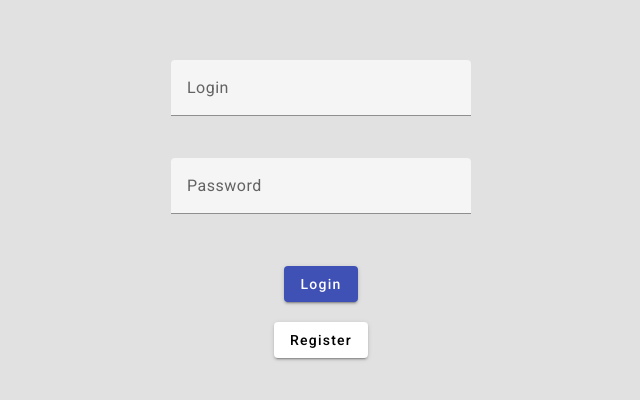
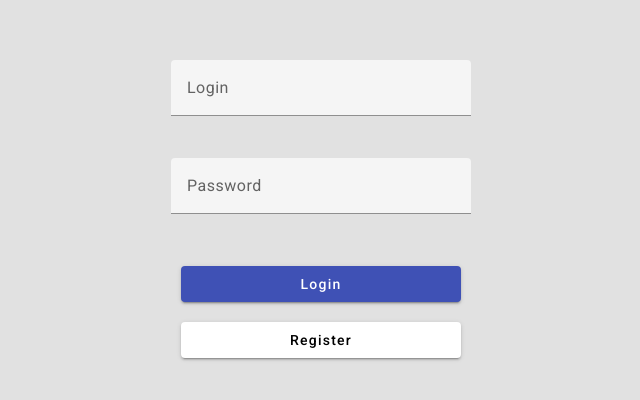
Before and after one commit to rafaelcbm/controle-financeiro-frontend, an Angular app: page /login in a window 1280 px wide. Shown: the part 196-596 px from the top of the page, without its empty margins (319-959 px from the left). Built offline with nearby package versions, Linux system fonts and the light colour scheme.

Commit message:
serviço de mensagens e refatoração

```diff
--- a/angular.json
+++ b/angular.json
@@ -102,5 +102,8 @@
         }
       }
     }
+  },
+  "cli": {
+    "analytics": false
   }
 }
--- a/src/app/components/contas/contas.component.html
+++ b/src/app/components/contas/contas.component.html
@@ -3,7 +3,7 @@
 
 <div class="form-container">
     <mat-form-field>
-        <input matInput placeholder="Nome Conta" [(ngModel)]="novoItem.nome">
+        <input matInput placeholder="Nome Conta" id="nome-conta" [(ngModel)]="novoItem.nome">
     </mat-form-field>
     <button mat-raised-button color="primary"
         (click)="adicionarAtualizarItem()">{{modo==='INCLUSAO'?'Adicionar':'Atualizar'}}</button>
--- a/src/app/components/contas/contas.component.ts
+++ b/src/app/components/contas/contas.component.ts
@@ -10,6 +10,7 @@ import { ContasService } from '../../services/contas.service';
 import { HeaderComponent } from '../header/header.component';
 
 import { MatCardModule } from '@angular/material/card';
+import { MessageService } from '../../services/message.service';
 
 @Component({
   selector: 'app-contas',
@@ -25,7 +26,7 @@ export class ContasComponent {
   modo: 'EDICAO' | 'INCLUSAO' = 'INCLUSAO';
 
 
-  constructor(private contasService: ContasService) { }
+  constructor(private contasService: ContasService, private messageService: MessageService) { }
 
   ngOnInit(): void {
     this.carregarContas();
@@ -50,6 +51,8 @@ export class ContasComponent {
             next: data => {
               this.carregarContas();
               this.novoItem.nome = '';
+
+              this.messageService.showMessage('Conta adicionada com sucesso.', 'Fechar');
             }
           });
     } else if (this.modo == 'EDICAO') {
@@ -60,8 +63,11 @@ export class ContasComponent {
               this.carregarContas();
               this.novoItem.nome = '';
               this.modo = 'INCLUSAO';
+
+              this.messageService.showMessage('Conta atualizada com sucesso.', 'Fechar');
             }
-          });
+          }
+        );
     }
   }
 
--- a/src/app/components/login/login.component.html
+++ b/src/app/components/login/login.component.html
@@ -8,6 +8,11 @@
             required>
     </mat-form-field>
 
-    <button mat-raised-button color="primary" type="submit">Login</button>
-    <button mat-raised-button color="secondary" type="button" (click)="register()">Register</button>
+    <div>
+        <button class="login-button" mat-raised-button color="primary" type="submit">Login</button>
+    </div>
+
+    <div>
+        <button class="register-button" mat-raised-button color="secondary" type="button" (click)="register()">Register</button>
+    </div>
 </form>
--- a/src/app/components/login/login.component.scss
+++ b/src/app/components/login/login.component.scss
@@ -14,4 +14,9 @@
 
   .login-form button {
     margin-top: 20px;
+    width: 20em;
   }
+
+  .login-button{
+    width: 10em;
+  }
--- a/src/app/components/login/login.component.ts
+++ b/src/app/components/login/login.component.ts
@@ -4,10 +4,10 @@ import { FormsModule } from '@angular/forms';
 import { MatButtonModule } from '@angular/material/button';
 import { MatFormFieldModule } from '@angular/material/form-field';
 import { MatInputModule } from '@angular/material/input';
-import { MatSnackBar } from '@angular/material/snack-bar';
 import { Router } from '@angular/router';
 import { AuthService } from '../../services/auth.service';
 import { LoginService } from '../../services/login.service';
+import { MessageService } from '../../services/message.service';
 
 
 @Component({
@@ -22,7 +22,7 @@ export class LoginComponent {
 
   loginData = { login: '', password: '' };
 
-  constructor(private loginService: LoginService, private router: Router, private _snackBar: MatSnackBar, private authService: AuthService) { }
+  constructor(private loginService: LoginService, private router: Router, private messageService: MessageService, private authService: AuthService) { }
 
   login() {
     this.loginService.login(this.loginData).subscribe(
@@ -34,11 +34,7 @@ export class LoginComponent {
 
           let user = this.authService.getUser();
 
-          this._snackBar.open(`Bem Vindo, ${user}! `, 'Fechar', {
-            duration: 3000,
-            horizontalPosition: 'right',
-            verticalPosition: 'top',
-          });
+          this.messageService.showMessage(`Bem Vindo, ${user}! `, 'Fechar');
           this.router.navigate(['/home']);
         }
       }
--- a/src/app/components/register/register.component.ts
+++ b/src/app/components/register/register.component.ts
@@ -1,12 +1,12 @@
 import { Component } from '@angular/core';
-import { MatInputModule } from '@angular/material/input';
-import { MatFormFieldModule } from '@angular/material/form-field';
 import { FormsModule } from '@angular/forms';
 import { MatButtonModule } from '@angular/material/button';
+import { MatFormFieldModule } from '@angular/material/form-field';
+import { MatInputModule } from '@angular/material/input';
 import { MatSelectModule } from '@angular/material/select';
+import { Router } from '@angular/router';
+import { MessageService } from '../../services/message.service';
 import { RegisterService } from '../../services/register.service';
-import { MatSnackBar } from '@angular/material/snack-bar';
-import { Router } from '@angular/router';
 
 @Component({
   selector: 'app-register',
@@ -18,29 +18,20 @@ import { Router } from '@angular/router';
 export class RegisterComponent {
   registerData = { login: '', password: '', role: '' };
 
-  constructor(private registerService: RegisterService, private router: Router, private _snackBar: MatSnackBar) { }
+  constructor(private registerService: RegisterService, private router: Router, private messageService: MessageService) { }
 
   register() {
 
     //TODO: Implementar diferença entre perfis
-    this.registerData.role='ADMIN';
+    this.registerData.role = 'ADMIN';
 
     this.registerService.register(this.registerData).subscribe(
       {
         next: (response: any) => {
           console.log('Registro bem-sucedido:', response);
 
-          this._snackBar.open('Registro bem sucedido!', 'Fechar', {
-            duration: 3000,
-            horizontalPosition: 'right',
-            verticalPosition: 'top',
-          });
-
+          this.messageService.showMessage('Registro bem sucedido!', 'Fechar');
           this.router.navigate(['/login']);
-        },
-        error: (error) => {
-          console.error('Erro ao registrar:', error);
-          // Adicione aqui a lógica para lidar com o erro
         }
       }
     );
--- a/src/app/services/custom-error-handler.ts
+++ b/src/app/services/custom-error-handler.ts
@@ -1,8 +1,8 @@
 import { HttpErrorResponse, HttpStatusCode } from '@angular/common/http';
-import { ErrorHandler, Injectable, Injector, NgZone, inject } from '@angular/core';
-import { MatSnackBar } from '@angular/material/snack-bar';
+import { ErrorHandler, Injectable, NgZone } from '@angular/core';
 import { Router } from '@angular/router';
 import { AuthService } from './auth.service';
+import { MessageService } from './message.service';
 
 @Injectable({
     providedIn: 'root'
@@ -12,7 +12,7 @@ export class CustomErrorHandler implements ErrorHandler {
 
     constructor(
         private zone: NgZone,
-        private snackBar: MatSnackBar,
+        private messageService: MessageService,
         private router: Router,
         private authService: AuthService
     ) { }
@@ -60,11 +60,7 @@ export class CustomErrorHandler implements ErrorHandler {
         }
 
         this.zone.run(() => {
-            this.snackBar.open(message, 'Fechar', {
-                duration: 3000,
-                horizontalPosition: 'center',
-                verticalPosition: 'top',
-            });
+            this.messageService.showMessage(message, 'Fechar');
         });
 
 
--- /dev/null
+++ b/src/app/services/message.service.ts
@@ -0,0 +1,18 @@
+import { Injectable } from '@angular/core';
+import { MatSnackBar } from '@angular/material/snack-bar';
+
+@Injectable({
+  providedIn: 'root'
+})
+export class MessageService {
+
+  constructor(private snackBar: MatSnackBar) { }
+
+  showMessage(msg: string, action = '') {
+    this.snackBar.open(msg, action, {
+      duration: 5000,
+      horizontalPosition: 'center',
+      verticalPosition: 'top',
+    });
+  }
+}
```
